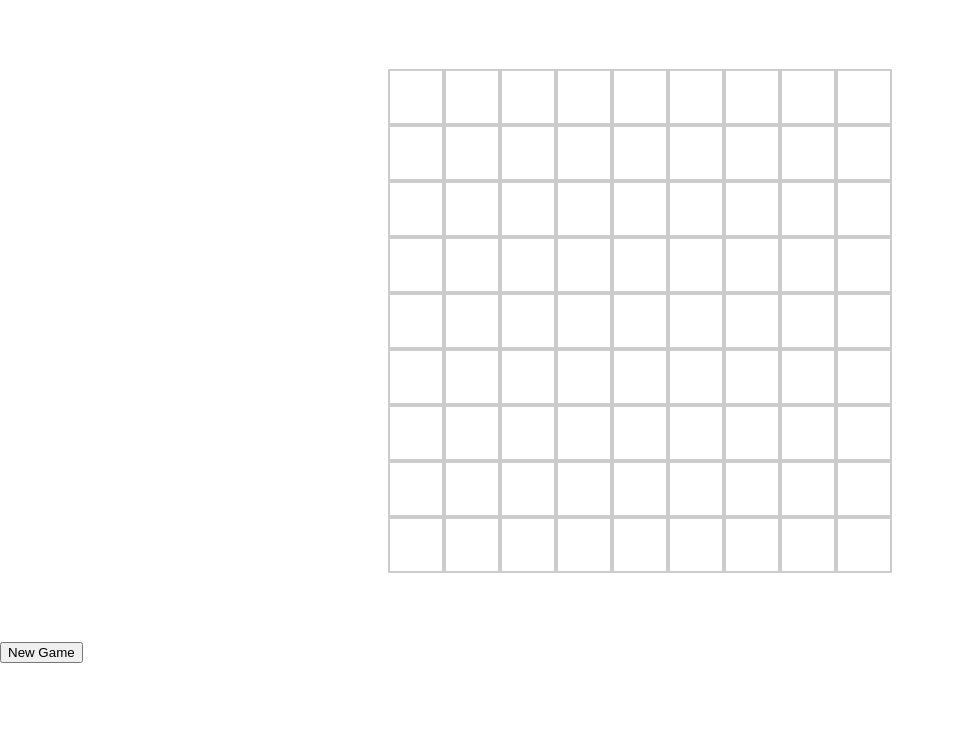
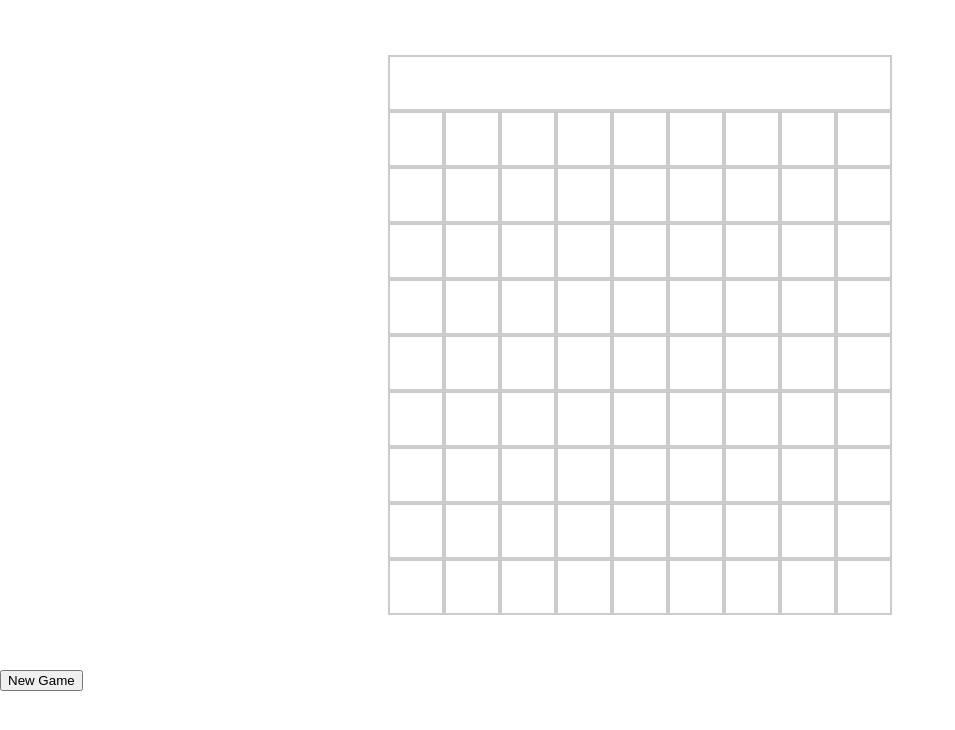
Before and after one commit to catepalmer/kensweeper, a React (Create React App) app: page / in a window 1280 px wide. Shown: the top 730 px of the page, without its empty margins (0-955 px from the left). Built offline with nearby package versions, Linux system fonts and the light colour scheme.

Commit message:
Add header at top of grid

```diff
--- a/src/components/App.tsx
+++ b/src/components/App.tsx
@@ -7,6 +7,7 @@ import {
 } from 'react-redux';
 import { AppState } from '../reducers/index';
 import Board from './Board';
+import Header from './Header';
 import NewGameButton from './NewGameButton';
 import Square from './Square';
 
@@ -37,8 +38,12 @@ const mines = setMines(smallBoard);
 
 const createSquares = (board: Board) => {
     let squares = [];
-    for (let i = 0; i < board.numSquares; i++) {
-        squares.push(<Square key={i} index={i} />);
+    for (let i = 0; i < board.numSquares + 1; i++) {
+        if (i === 0) {
+            squares.push(<Header />);
+        } else {
+            squares.push(<Square key={i} index={i} />);
+        }
     }
     return squares;
 };
--- a/src/components/Board.tsx
+++ b/src/components/Board.tsx
@@ -15,9 +15,9 @@ const Board = styled.div`
         'fifty-four fifty-five fifty-six fifty-seven fifty-eight fifty-nine sixty sixty-one sixty-two'
         'sixty-three sixty-four sixty-five sixty-six sixty-seven sixty-eight sixty-nine seventy seventy-one'
         'seventy-two seventy-three seventy-four seventy-five seventy-six seventy-seven seventy-eight seventy-nine eighty';
-    grid-template-columns: 7vh 7vh 7vh 7vh 7vh 7vh 7vh 7vh 7vh;
-    grid-template-rows: 7vh 7vh 7vh 7vh 7vh 7vh 7vh 7vh 7vh;
-    height: 63vh;
+    grid-template-columns: repeat(9, 7vh);
+    grid-template-rows: repeat(9, 7vh);
+    height: 70vh;
     justify-self: center;
     margin: auto;
     width: 63vh;
--- /dev/null
+++ b/src/components/Header.tsx
@@ -0,0 +1,25 @@
+import React from 'react';
+import styled from 'styled-components';
+
+const StyledHeader = styled.div`
+    grid-column-start: 1;
+    grid-column-end: 10;
+    border-color: hsla(0, 0%, 0%, 0.2);
+    border-style: solid;
+    border-width: 2px;
+    cursor: default;
+    font-size: 4vh;
+    font-weight: bold;
+    line-height: 10vh;
+    text-align: center;
+    text-transform: uppercase;
+`;
+
+const Header = () => {
+
+    return (
+        <StyledHeader />
+    );
+};
+
+export default Header;
```
